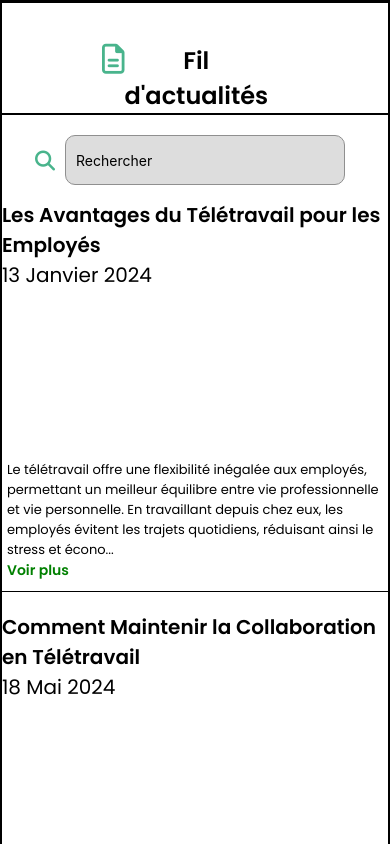
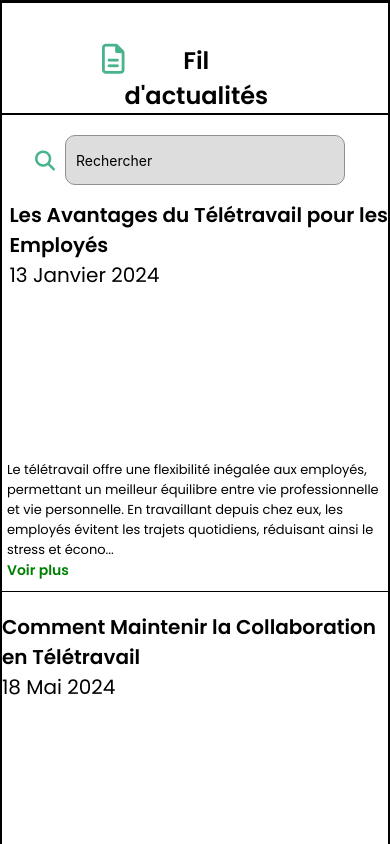
Before and after one commit to Manuman974/RemoteFrenchies-frontend, a React Native app: screen /BlogScreen in a window 390 px wide. Shown: the top 844 px of the page. Built offline with nearby package versions, Linux system fonts and the light colour scheme.

Commit message:
page blog OK

```diff
--- a/screens/BlogScreen.js
+++ b/screens/BlogScreen.js
@@ -162,6 +162,7 @@ const styles = StyleSheet.create({
         height: 80,
         width: "100%",
         marginTop: 5,
+        marginLeft: 15,
         //  borderWidth: 1,
         // borderColor: 'red',
     },
```
